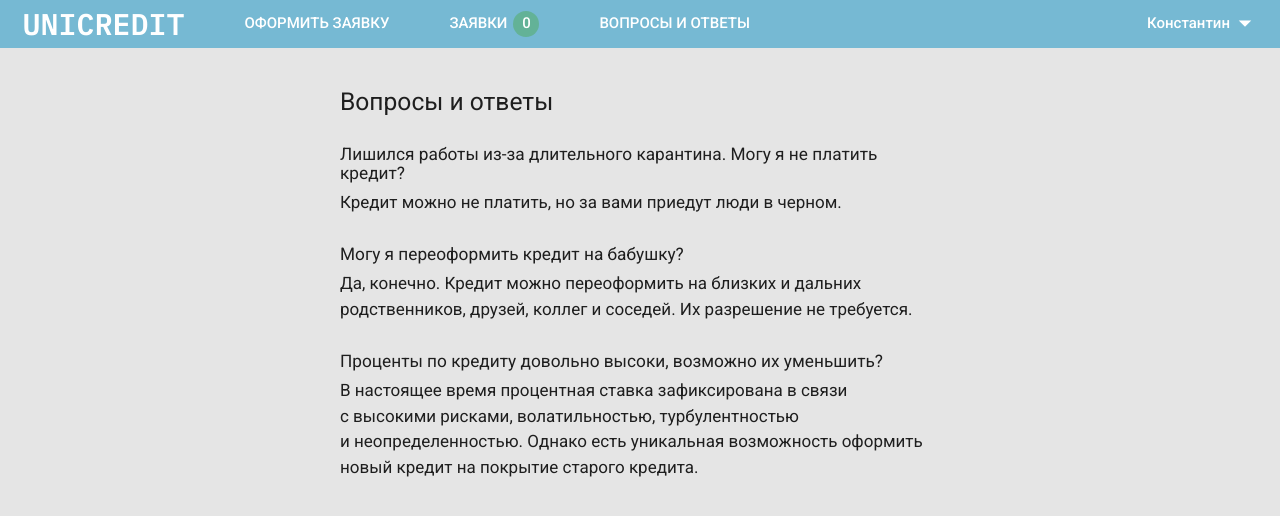
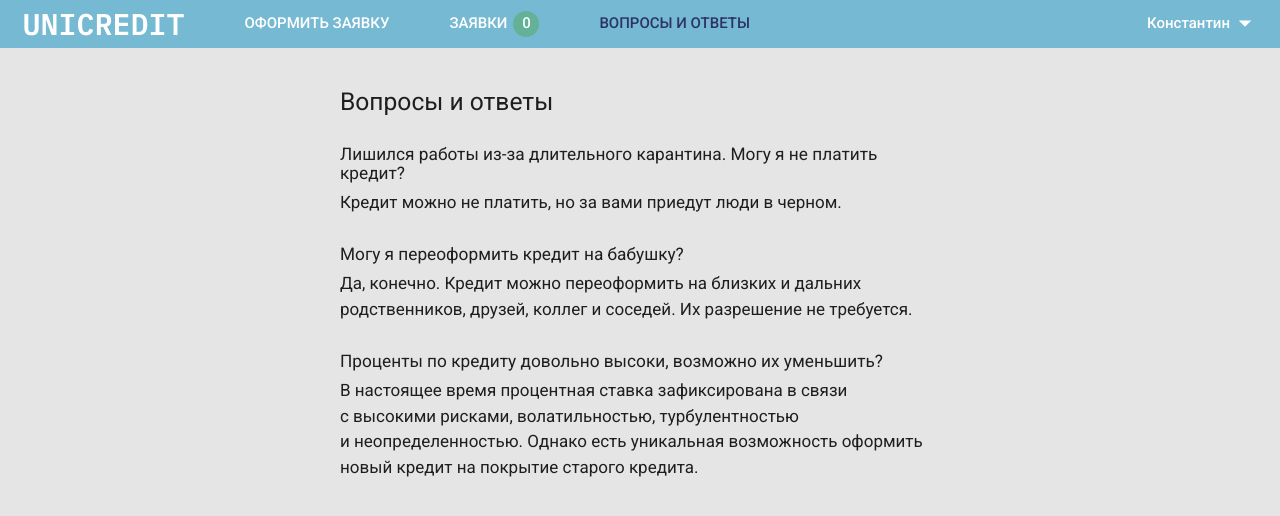
Before and after one commit to odivus/creditagregator, a Next.js app: page /faq in a window 1280 px wide. Shown: the top 516 px of the page. Built offline with nearby package versions, Linux system fonts and the light colour scheme; no server answers; the database is empty.

Commit message:
Menu done

```diff
--- a/components/Header/Header.tsx
+++ b/components/Header/Header.tsx
@@ -9,10 +9,18 @@ interface Props {
 }
 
 function Header(props: Props) {
+  const { requestsLength } = props;
   return (
     <header className={styles.header}>
       <Logo />
-      <Menu {...props} />
+      <Menu
+        {
+          ...{
+            requestsLength,
+            ...props,
+          }
+        }
+      />
       <User />
     </header>
   );
--- /dev/null
+++ b/components/Menu/Menu-items.tsx
@@ -0,0 +1,81 @@
+import {useState, useEffect} from 'react';
+import Link from 'next/link';
+
+import RequestsIndicator from './Requests-indicator';
+
+import cx from 'classnames';
+import styles from './Menu.module.scss';
+
+interface menuItemsProps {
+  menuItemsUrlText: object;
+  requestsLength: number;
+}
+
+function MenuItems(props: menuItemsProps) {
+  const {
+    menuItemsUrlText,
+    requestsLength,
+  } = props;
+
+  const items = Object.entries(menuItemsUrlText);
+
+  const [documentTitle, setDocumentTitle] = useState('');
+
+  useEffect(() => {
+    setDocumentTitle(document.title);
+  }, []);
+
+  if (!documentTitle) return null;
+
+  return (
+    <>
+      {
+        items.map((menuItemUrl, index) => {
+          const menuItemClassName = cx({
+            'menu__item_active': documentTitle !== menuItemUrl[1],
+            'menu__item_noactive': documentTitle === menuItemUrl[1],
+          });
+
+          if (menuItemUrl[0] === '/requests') {
+            return (
+              <li className={styles.menu__item} key={index}>
+                {
+                  documentTitle !== menuItemUrl[1]
+                  ? <Link href={menuItemUrl[0]}>
+                      <a className={`${styles[menuItemClassName]} flex-centered`}>
+                        <div>{menuItemUrl[1]}</div>
+                        <RequestsIndicator requestsLength={requestsLength} />
+                      </a>
+                    </Link>
+                  : <div
+                      className={`${styles[menuItemClassName]} flex-centered`}
+                    >
+                      <div>{menuItemUrl[1]}</div>
+                      <RequestsIndicator requestsLength={requestsLength} />
+                    </div>
+                }
+              </li>
+            );
+          }
+          return (
+            <li className={styles.menu__item} key={index}>
+              {
+                documentTitle !== menuItemUrl[1]
+                ? <Link href={menuItemUrl[0]}>
+                    <a className={styles[menuItemClassName]}>
+                      {menuItemUrl[1]}
+                    </a>
+                  </Link>
+                : <span className={styles[menuItemClassName]}>
+                    {menuItemUrl[1]}
+                  </span>
+              }
+            </li>
+          );
+        })
+      }
+    </>
+  );
+}
+
+export default MenuItems;
--- a/components/Menu/Menu.module.scss
+++ b/components/Menu/Menu.module.scss
@@ -34,6 +34,7 @@ $color_menu_noactive: #2B3464;
 
 .menu__item_noactive {
   color: $color_menu_noactive;
+  padding: inherit;
 }
 
 .menu__item_active, .menu__item_noactive {
@@ -44,6 +45,7 @@ $color_menu_noactive: #2B3464;
 
 .application {
   display: flex;
+  color: $color_menu_active;
   background-color: #63B297;
   border-radius: 50%;
   width: 26px;
--- a/components/Menu/Menu.tsx
+++ b/components/Menu/Menu.tsx
@@ -1,31 +1,16 @@
-import Link from 'next/link';
+import MenuItems from './Menu-items';
+import menuItemsUrlText from './menu-items-url-text';
 
 import cx from 'classnames';
 import styles from './Menu.module.scss';
 
 function Menu({ requestsLength }) {
   return (
-    <menu className={styles.menu}>
-      <li className={styles.menu__item}>
-        <Link href='/request-create'>
-          <a className={styles.menu__item_active}>Оформить&nbsp;заявку</a>
-        </Link>
-      </li>
-      <li className={styles.menu__item}>
-        <Link href='/requests'>
-          <a className={cx(styles.menu__item_active, 'flex-centered')}>
-            <div>Заявки</div>
-            <div className={cx(styles.application, 'flex-centered')}>
-              {requestsLength ? requestsLength : 0}
-            </div>
-          </a>
-        </Link>
-      </li>
-      <li className={styles.menu__item}>
-        <Link href='/faq'>
-          <a className={styles.menu__item_active}>Вопросы&nbsp;и&nbsp;ответы</a>
-        </Link>
-      </li>
+    <menu className={cx(`${styles.menu} no-user-select`)}>
+      <MenuItems
+        menuItemsUrlText={menuItemsUrlText}
+        requestsLength={requestsLength}
+      />
     </menu>
   );
 }
--- /dev/null
+++ b/components/Menu/Requests-indicator.tsx
@@ -0,0 +1,12 @@
+import cx from 'classnames';
+import styles from './Menu.module.scss';
+
+function RequestsIndicator({ requestsLength }) {
+  return (
+    <div className={cx(styles.application, 'flex-centered')}>
+      {requestsLength ? requestsLength : 0}
+    </div>
+  );
+}
+
+export default RequestsIndicator;
--- /dev/null
+++ b/components/Menu/menu-items-url-text.tsx
@@ -0,0 +1,7 @@
+const menuItemsUrlText = {
+  '/request-create': 'Оформить заявку',
+  '/requests': 'Заявки',
+  '/faq': 'Вопросы и ответы'
+} as const;
+
+export default menuItemsUrlText;
--- a/pages/request-send.tsx
+++ b/pages/request-send.tsx
@@ -88,6 +88,8 @@ function RequestSend(props: Props) {
 
   const [userRequestsData,  setUserRequestsData] = useState(null);
   const [requestSendDone, setRequestSendDone] = useState(false);
+
+  const [userRequestsLength, setUserRequestsLength] = useState(requestsLength);
 
   const { _id } = props.user;
 
@@ -183,7 +185,7 @@ function RequestSend(props: Props) {
           src='https://cdnjs.cloudflare.com/ajax/libs/materialize/1.0.0/js/materialize.min.js'
         ></script>
       </Head>
-      <Header requestsLength={requestsLength} />
+      <Header requestsLength={userRequestsLength} />
       <Steps />
       <div className='row row_content'>
         <div className='col s12 m12 l12'>
@@ -199,6 +201,7 @@ function RequestSend(props: Props) {
                 <button
                 className='btn btn-large-custom waves-effect waves-light btn-custom_green btn-custom_request-send block-centered'
                 onClick={() => {
+                  setUserRequestsLength(userRequestsLength + 1);
                   updateUserRequestsData();
                   setRequestSendDone(true);
                 }}
--- a/styles/style.scss
+++ b/styles/style.scss
@@ -68,6 +68,12 @@ article {
   @media(max-width: 720px) {
     font-size: 15px;
   }
+}
+
+.no-user-select {
+  user-select: none;
+  -moz-user-select: none;
+  -webkit-user-select: none;
 }
 
 .total-cost {
```
